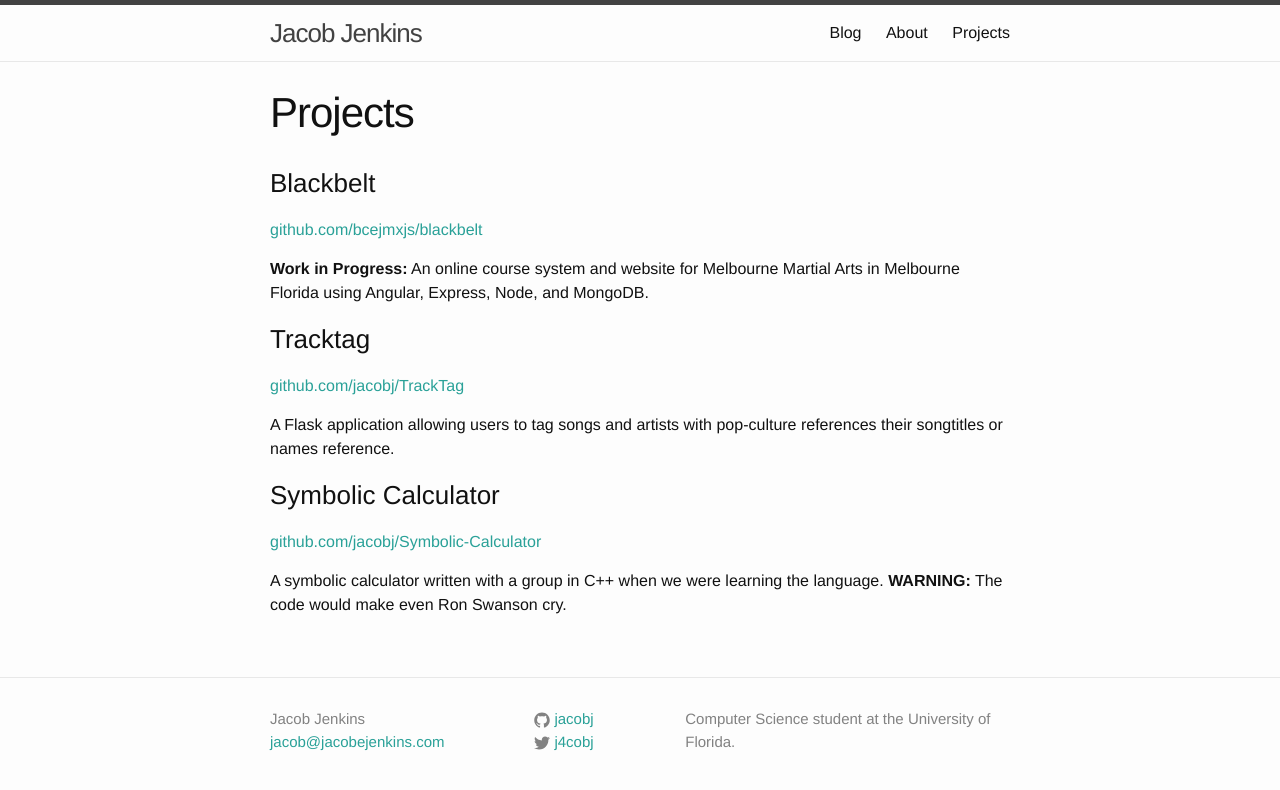
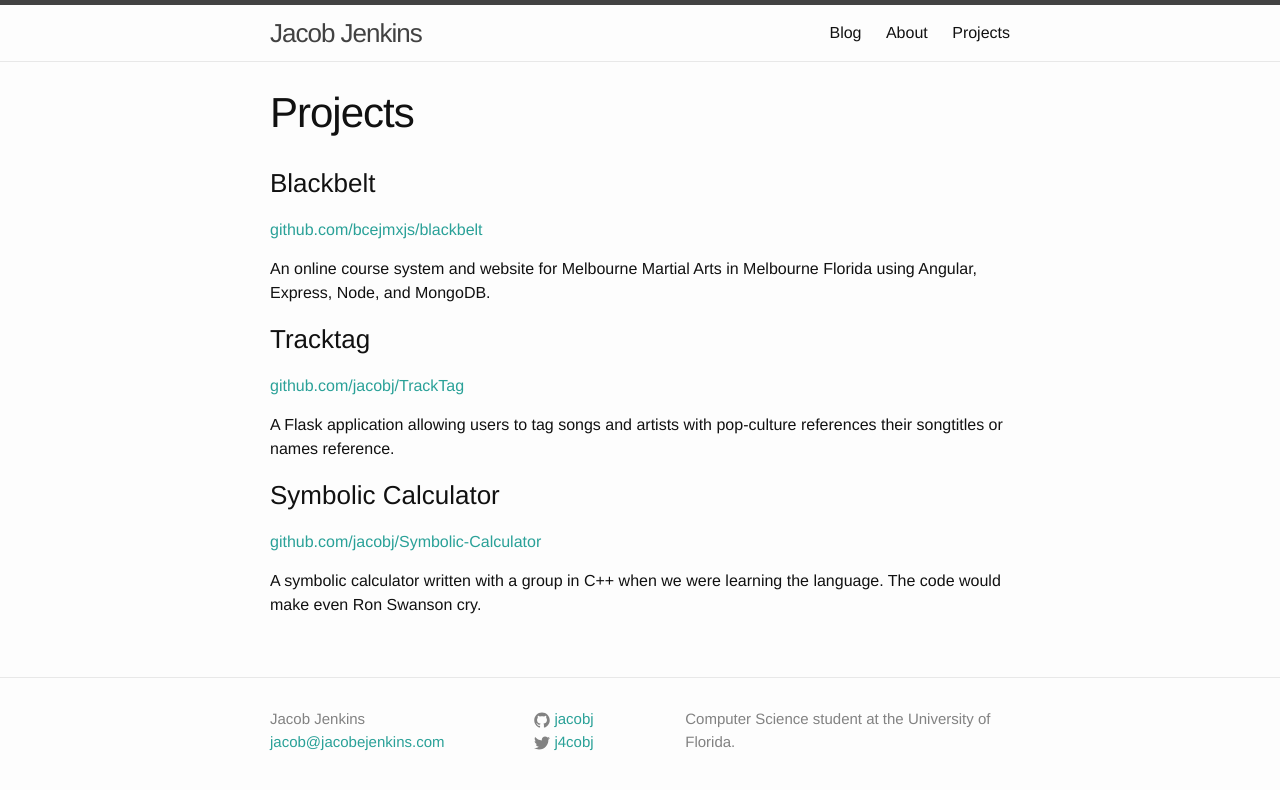
Before and after one commit to jacobj/jacobj.github.io, a Jekyll site: the page built from projects.md, in a window 1280 px wide. Shown: the top 790 px of the page. Built offline with Jekyll 4.4.1, drawn with Linux system fonts in a browser that asks for light colours.

Commit message:
Updated projects page.

```diff
--- a/projects.md
+++ b/projects.md
@@ -7,8 +7,8 @@ permalink: /projects/
 ### Blackbelt
 [github.com/bcejmxjs/blackbelt](https://github.com/bcejmxjs/blackbelt)
 
-**Work in Progress:** An online course system and website for Melbourne Martial
-  Arts in Melbourne Florida using Angular, Express, Node, and MongoDB.
+An online course system and website for Melbourne Martial
+Arts in Melbourne Florida using Angular, Express, Node, and MongoDB.
 
 ### Tracktag
 [github.com/jacobj/TrackTag](https://github.com/jacobj/TrackTag)
@@ -20,4 +20,4 @@ pop-culture references their songtitles or names reference.
 [github.com/jacobj/Symbolic-Calculator](https://github.com/jacobj/Symbolic-Calculator)
 
 A symbolic calculator written with a group in C++ when we were learning the
-language. **WARNING:** The code would make even Ron Swanson cry.
+language. The code would make even Ron Swanson cry.
```
